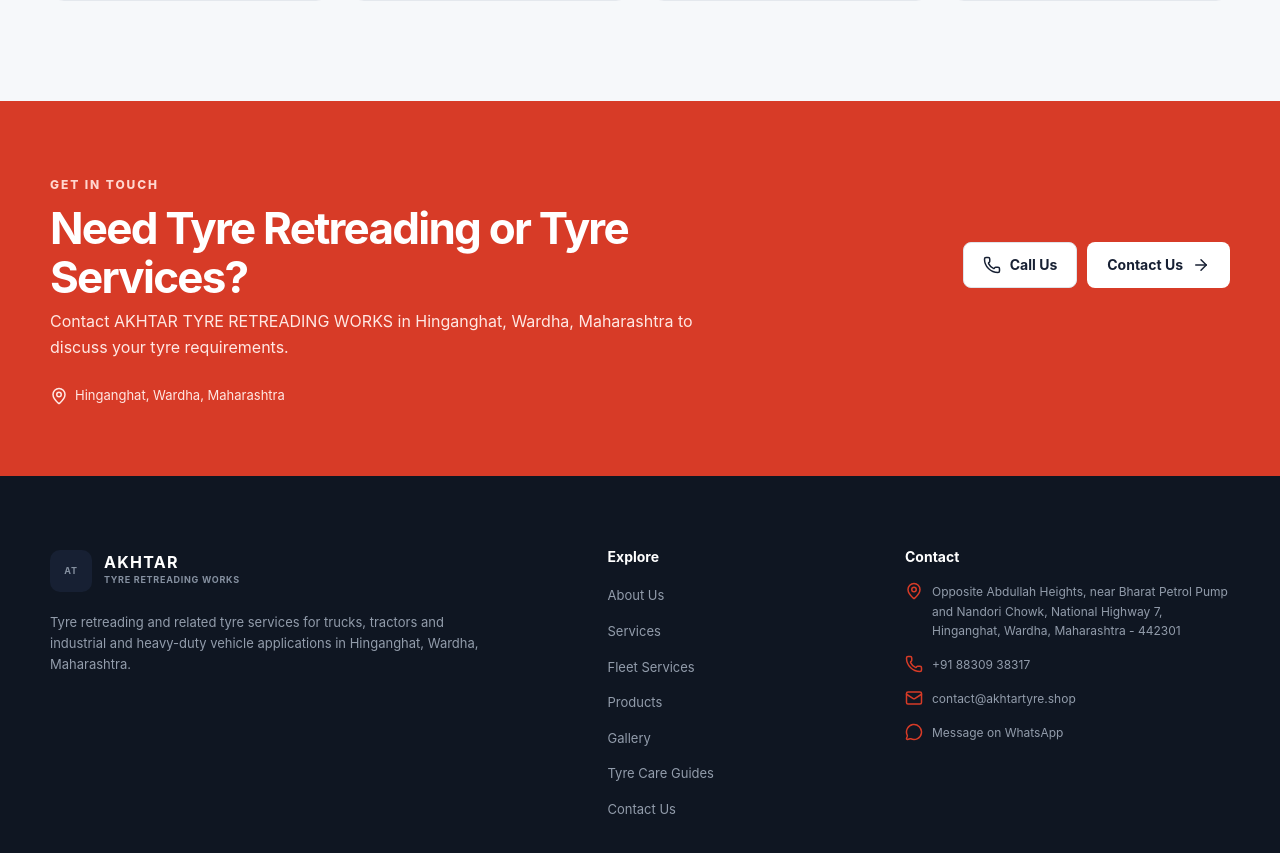
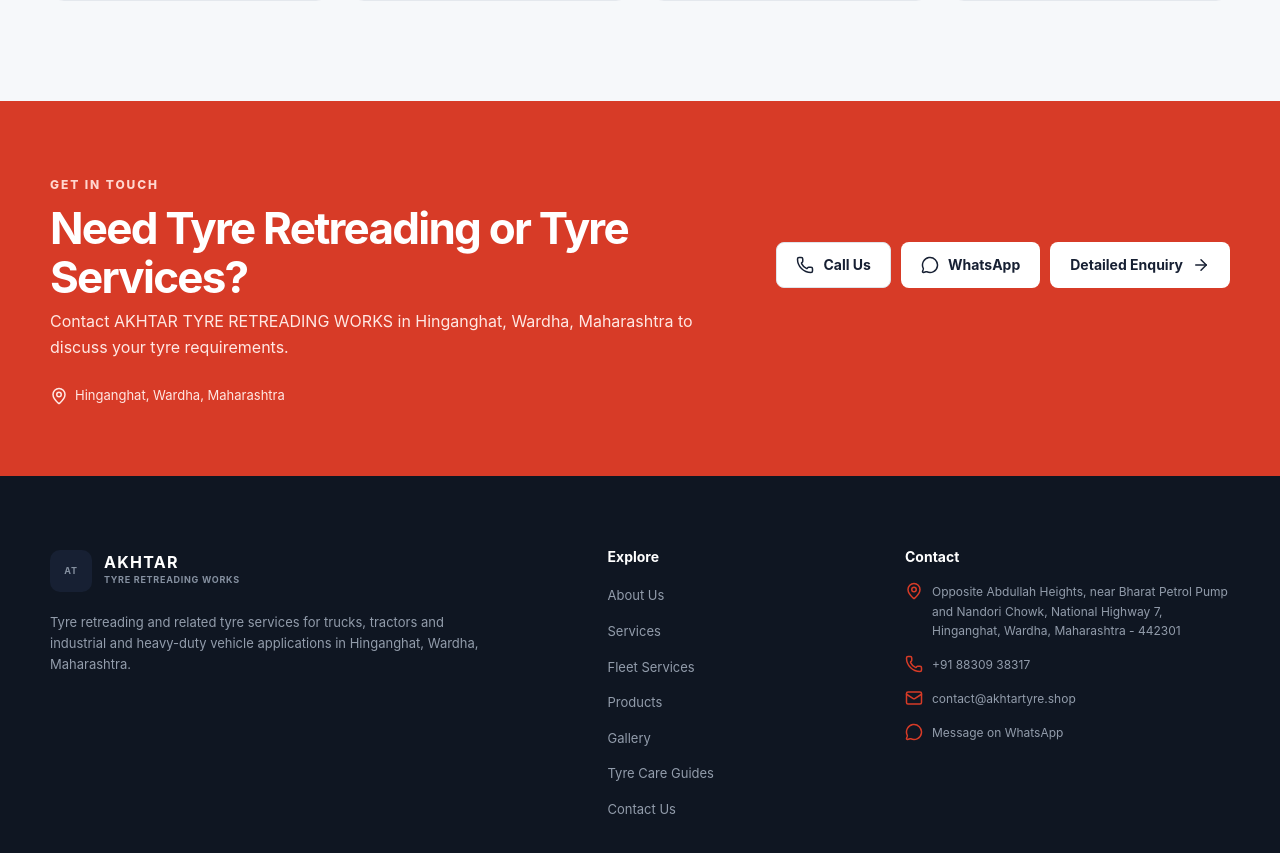
Before and after one commit to aasimawshaikh/akhtar-tyre-retreading-works, a React (Vite) app: page / in a window 1280 px wide. Shown: the part 3518-4371 px from the top of the page. Built offline with nearby package versions, Linux system fonts and the light colour scheme.

Commit message:
Add tracked phone and WhatsApp enquiry actions

```diff
--- a/src/components/home/ContactCTA.jsx
+++ b/src/components/home/ContactCTA.jsx
@@ -1,47 +1,17 @@
-import { ArrowRight, Phone, MapPin } from "lucide-react";
+import { ArrowRight, Phone, MapPin, MessageCircle } from "lucide-react";
 import { Link } from "react-router-dom";
 import { company } from "../../data/company";
+import { trackEnquiry } from "../../utils/trackEnquiry";
 
 function ContactCTA() {
-  return (
-    <section className="contact-cta">
-      <div className="container contact-cta-inner">
-        <div>
-          <span className="section-eyebrow">GET IN TOUCH</span>
-
-          <h2>
-            Need Tyre Retreading or Tyre Services?
-          </h2>
-
-          <p>
-            Contact {company.name} in Hinganghat, Wardha,
-            Maharashtra to discuss your tyre requirements.
-          </p>
-        </div>
-
-        <div className="contact-cta-actions">
-          <a
-            href={`tel:${company.phone}`}
-            className="button button-secondary"
-          >
-            <Phone size={18} />
-            Call Us
-          </a>
-
-          <Link to="/contact" className="button button-light">
-            Contact Us
-            <ArrowRight size={18} />
-          </Link>
-        </div>
-
-        <div className="contact-cta-location">
-          <MapPin size={18} />
-          {company.address.city}, {company.address.district},{" "}
-          {company.address.state}
-        </div>
-      </div>
-    </section>
-  );
+  return <section className="contact-cta"><div className="container contact-cta-inner">
+    <div><span className="section-eyebrow">GET IN TOUCH</span><h2>Need Tyre Retreading or Tyre Services?</h2><p>Contact {company.name} in Hinganghat, Wardha, Maharashtra to discuss your tyre requirements.</p></div>
+    <div className="contact-cta-actions">
+      <a href={`tel:${company.phone}`} className="button button-secondary" onClick={() => trackEnquiry("phone_click")}><Phone size={18} /> Call Us</a>
+      <a href="https://wa.me/918830938317" className="button button-light" target="_blank" rel="noopener noreferrer" onClick={() => trackEnquiry("whatsapp_click")}><MessageCircle size={18} /> WhatsApp</a>
+      <Link to="/contact" className="button button-light">Detailed Enquiry <ArrowRight size={18} /></Link>
+    </div>
+    <div className="contact-cta-location"><MapPin size={18} />{company.address.city}, {company.address.district}, {company.address.state}</div>
+  </div></section>;
 }
-
 export default ContactCTA;
```
